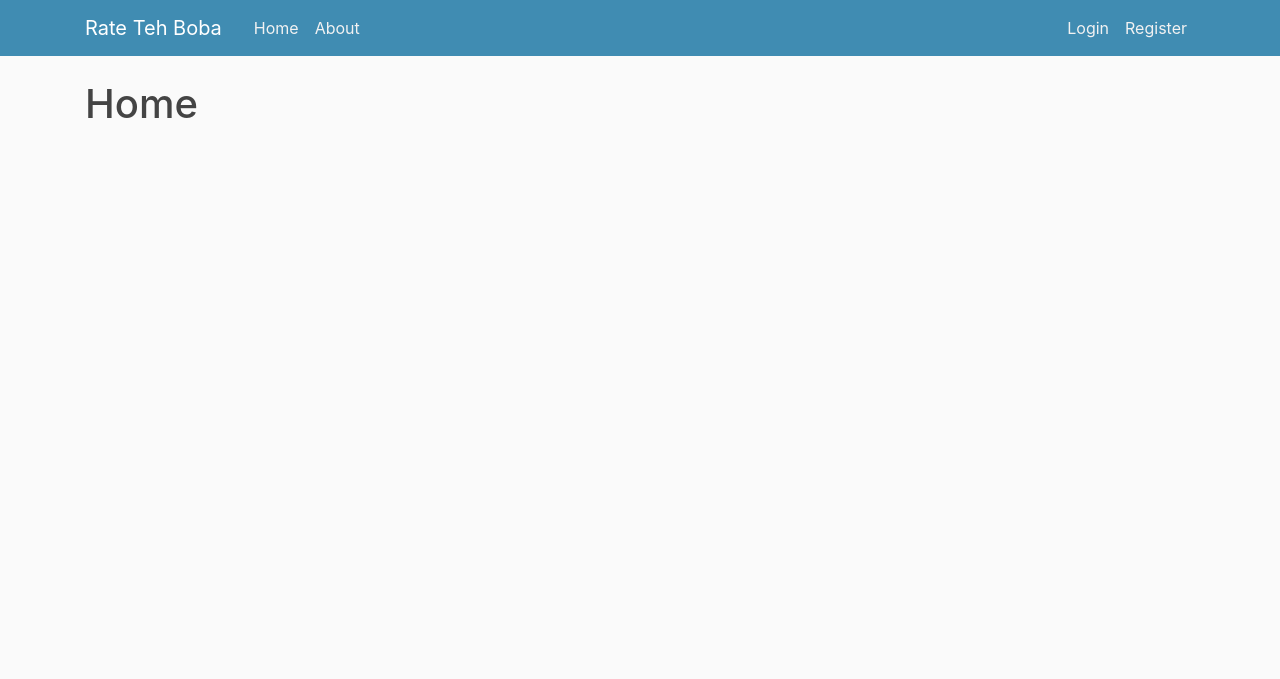
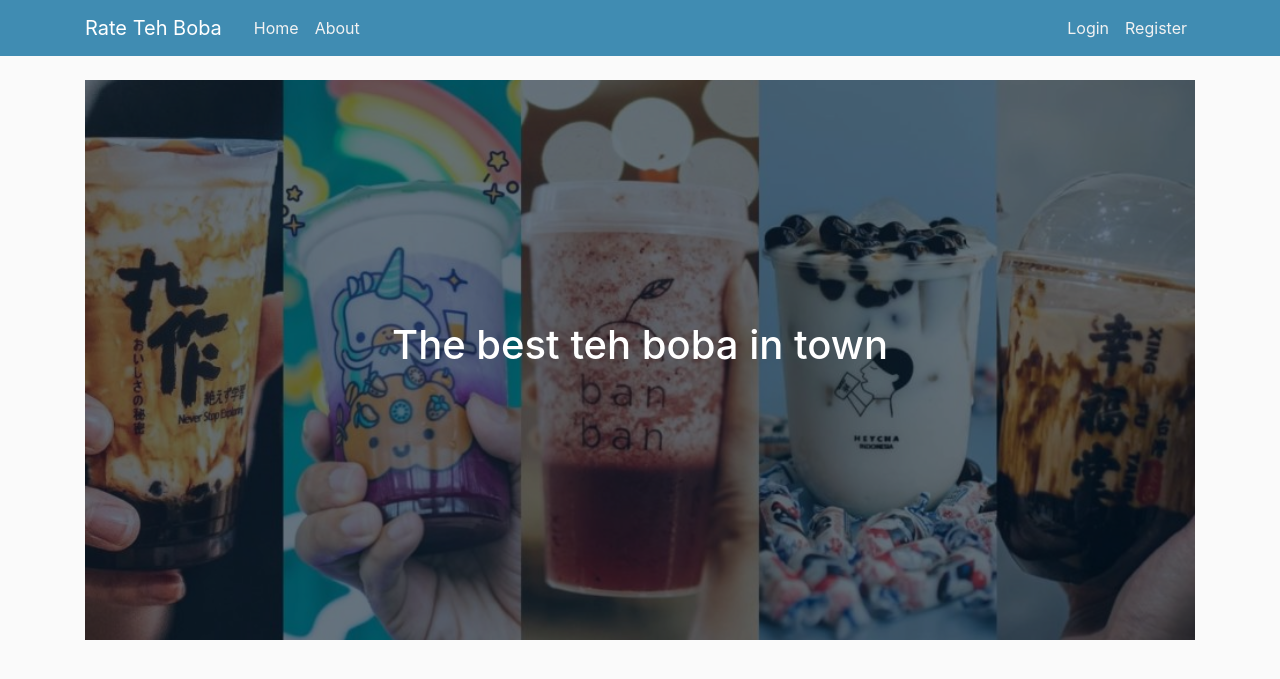
Before and after one commit to weiyilimm/rate-teh-boba, a Django app: page / in a window 1280 px wide. Shown: the top 679 px of the page. Run offline with Django 3.2, Linux system fonts and the light colour scheme; some libraries are stand-ins or nearby versions.

Commit message:
Home Page hero image done

```diff
--- a/rating/static/rating/main.css
+++ b/rating/static/rating/main.css
@@ -4,9 +4,7 @@ body {
   margin-top: 5rem;
 }
 
-h1, h2, h3, h4, h5, h6 {
-  color: #444444;
-}
+
 
 ul {
   margin: 0;
@@ -82,3 +80,72 @@ a.article-title:hover {
 .account-heading {
   font-size: 2.5rem;
 }
+
+.banner{
+  background-image: url("/static/images/bubbletea.jpg");
+  background-color: #F5F5F5;
+  height: 70vh;
+  width: 100%;
+  transition: all .1s ease-in-out;
+  background-position: center;
+  background-size: cover;
+  position: relative;
+  animation: banner 15s infinite linear;
+}
+
+
+.banner-content{
+  margin: 0;
+  padding: 0;
+  width: 100%;
+  height: 100%;
+  color: #FFF;
+  background-color: rgba(0,22,40,.6);
+  display: flex;
+  flex-direction: column;
+  justify-content: center;
+  align-items: center;
+}
+
+.banner-content h1{
+  margin: 0;
+  padding:0;
+  padding-bottom: 30px;
+  font-size: 40px;
+  text-align: center;
+  }
+
+  .banner-content a{
+    text-decoration: none;
+    color: #FFF;
+    padding: 9px 20px;
+    border: 1px solid;
+    text-transform: uppercase;
+    transition: all .3s ease-in-out;
+  }
+
+  .banner-content a:hover{
+    background-color: #FFF;
+    color: #333;
+  }
+
+  @keyframes banner{
+    0%{
+      background-image: url("/static/images/bubbletea.jpg");
+    }
+    33%{
+      background-image: url("/static/images/bubbletea.jpg");
+    }
+    34%{
+      background-image: url("/static/images/bubbletea2.jpg");
+    }
+    67%{
+      background-image: url("/static/images/bubbletea2.jpg");
+    }
+    68%{
+      background-image: url("/static/images/bubbletea3.jpg");
+    }
+    100%{
+      background-image: url("/static/images/bubbletea3.jpg");
+    }
+  }
--- a/rating/templates/rating/home.html
+++ b/rating/templates/rating/home.html
@@ -1,4 +1,8 @@
 {% extends "rating/base.html" %}
 {% block content%}
-<h1>Home</h1>
+<section class = "banner">
+    <div class="banner-content">
+        <h1>The best teh boba in town</h1>
+    </div>
+</section>
 {% endblock %}
```
Also changed, not shown: rating/static/images/bubbletea.jpg (added), rating/static/images/bubbletea2.jpg (added), rating/static/images/bubbletea3.jpg (added).
